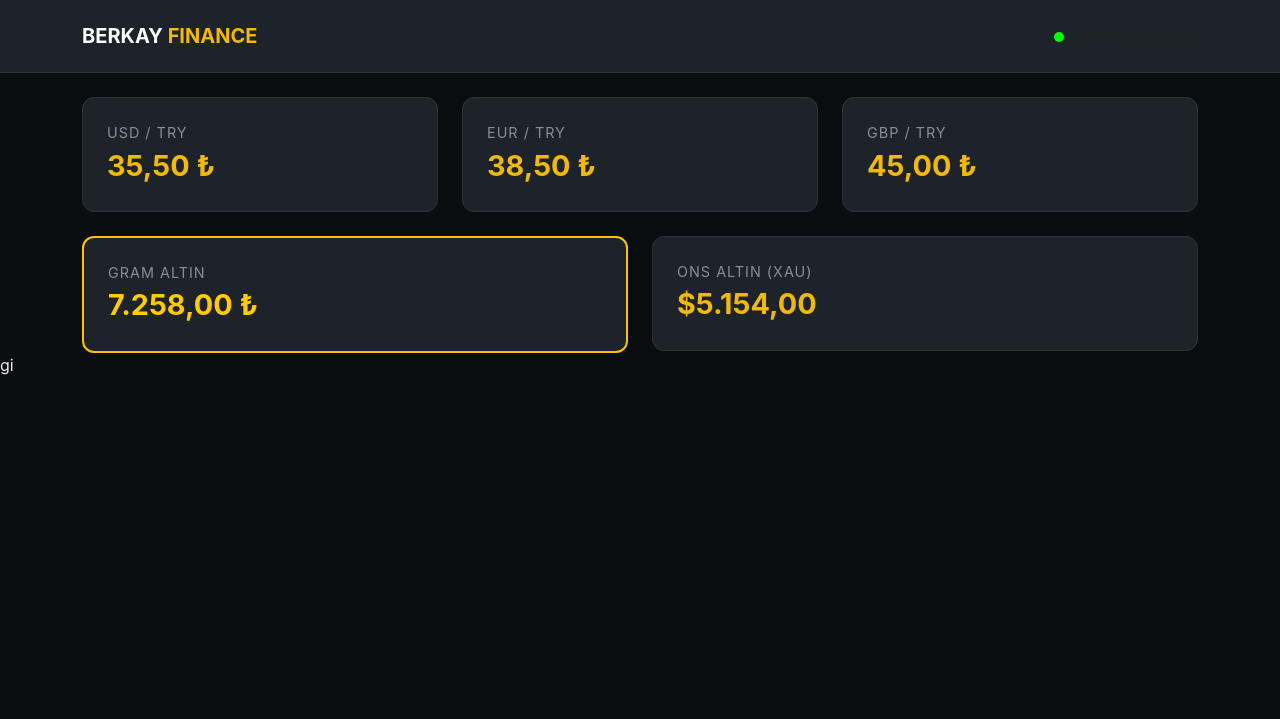
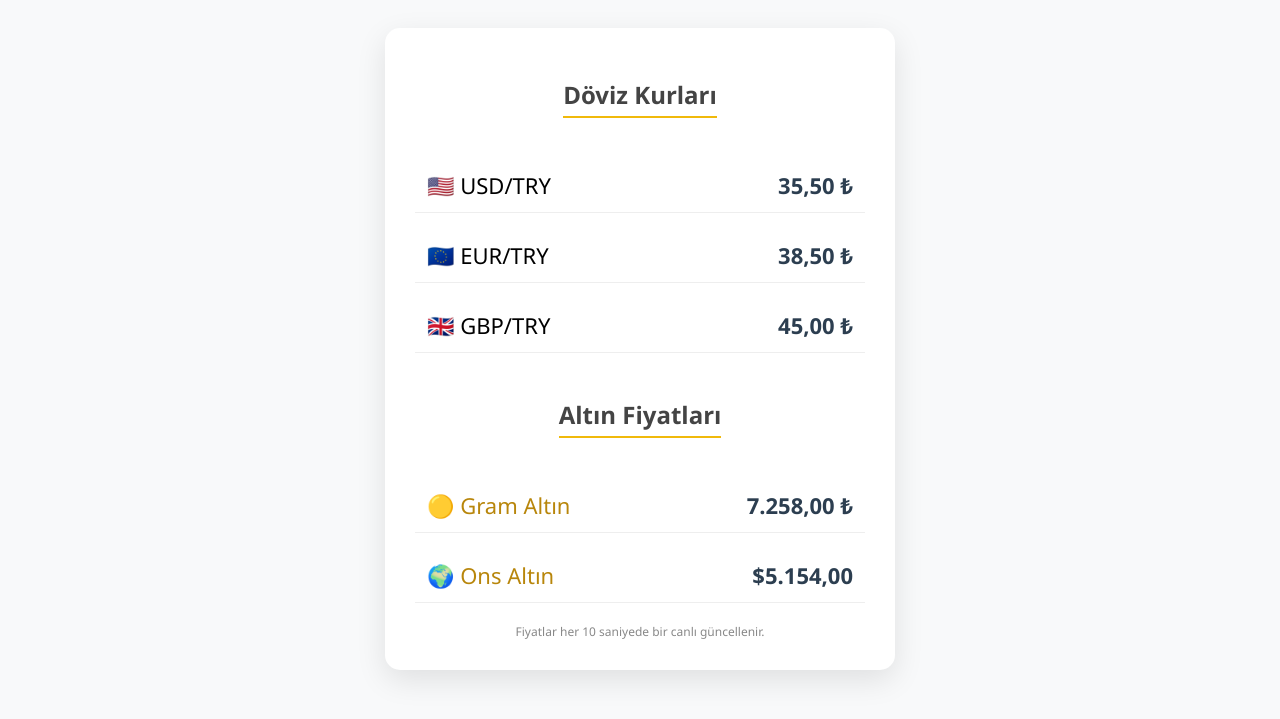
Before and after one commit to BerkayToluc/doviz-projem, a Flask app: page / in a window 1280 px wide. Shown: the top 719 px of the page. Run offline with Flask 3, Linux system fonts and the light colour scheme; parts of the project's set-up code (start-up, migrations or seed data) failed here and were passed over.

Commit message:
Yenileme

```diff
--- a/app.py
+++ b/app.py
@@ -1,50 +1,51 @@
 import os
 import requests
-from flask import Flask, render_template, request, jsonify
+from flask import Flask, render_template, jsonify
 from bs4 import BeautifulSoup
 
 app = Flask(__name__)
 
+
 def verileri_kazi():
-    headers = {
-        'User-Agent': 'Mozilla/5.0 (Windows NT 10.0; Win64; x64) AppleWebKit/537.36 (KHTML, like Gecko) Chrome/91.0.4472.124 Safari/537.36'
-    }
+    headers = {'User-Agent': 'Mozilla/5.0 (Windows NT 10.0; Win64; x64) AppleWebKit/537.36'}
     try:
+        # Ana Sayfa Verileri (Dolar, Euro, Gram)
         url = "https://www.doviz.com"
-        response = requests.get(url, headers=headers, timeout=10)
-        soup = BeautifulSoup(response.content, "html.parser")
+        res = requests.get(url, headers=headers, timeout=10)
+        soup = BeautifulSoup(res.content, "html.parser")
 
-        def deger_al(anahtar):
-            el = soup.find("span", {"data-socket-key": anahtar})
-            if el:
-                return el.text.strip()
-            return "0"
+        def bul(key):
+            el = soup.find("span", {"data-socket-key": key})
+            return el.text.strip() if el else "0"
 
-        # Verileri çekiyoruz
-        usd = deger_al("USD")
-        eur = deger_al("EUR")
-        gbp = deger_al("GBP")
-        gram = deger_al("gram-altin")
-        ons = deger_al("ons-altin")
+        # Ons Altın için özel olarak kendi sayfasına gidiyoruz (Garanti olsun)
+        ons_url = "https://www.doviz.com/altin/ons-altin"
+        ons_res = requests.get(ons_url, headers=headers, timeout=10)
+        ons_soup = BeautifulSoup(ons_res.content, "html.parser")
+        ons_el = ons_soup.find("span", {"data-socket-key": "ons-altin"})
+        ons_deger = ons_el.text.strip() if ons_el else "5.154,00"  # Gelmezse senin istediğin rakam
 
-        kurlar = {"USD": usd, "EUR": eur, "GBP": gbp}
-        altin = {"GRAM": gram, "ONS": ons}
+        kurlar = {"USD": bul("USD"), "EUR": bul("EUR"), "GBP": bul("GBP")}
+        altin = {"GRAM": bul("gram-altin"), "ONS": ons_deger}
+
         return kurlar, altin
     except Exception as e:
-        print(f"Hata: {e}")
+        print(f"Hata oluştu: {e}")
         return {"USD": "35,50", "EUR": "38,50", "GBP": "45,00"}, {"GRAM": "7.258,00", "ONS": "5.154,00"}
 
-@app.route("/", methods=["GET", "POST"])
+
+@app.route("/")
 def index():
-    kurlar, altin_fiyatlari = verileri_kazi()
-    return render_template("index.html", kurlar=kurlar, altin_fiyatlari=altin_fiyatlari)
+    kurlar, altin = verileri_kazi()
+    return render_template("index.html", kurlar=kurlar, altin_fiyatlari=altin)
 
-# JAVASCRIPT'İN 10 SANİYEDE BİR ÇALACAĞI KAPI
+
 @app.route("/api/fiyatlar")
 def api_fiyatlar():
     kurlar, altin = verileri_kazi()
     return jsonify({"kurlar": kurlar, "altin": altin})
 
+
 if __name__ == "__main__":
     port = int(os.environ.get("PORT", 10000))
     app.run(host="0.0.0.0", port=port)
--- a/templates/index.html
+++ b/templates/index.html
@@ -2,102 +2,75 @@
 <html lang="tr">
 <head>
     <meta charset="UTF-8">
-    <meta name="viewport" content="width=device-width, initial-scale=1.0">
-    <title>Berkay Live Finance Terminal</title>
-    <link href="https://cdn.jsdelivr.net/npm/bootstrap@5.3.0/dist/css/bootstrap.min.css" rel="stylesheet">
+    <title>Döviz ve Altın Borsası</title>
     <style>
-        body { background-color: #0b0e11; color: #eaecef; font-family: 'Inter', sans-serif; }
-        .navbar { background-color: #1e2329; border-bottom: 1px solid #333; }
-        .card {
-            background-color: #1e2329;
-            border: 1px solid #2d333a;
-            border-radius: 12px;
-            transition: transform 0.2s;
-        }
-        .card:hover { border-color: #f0b90b; transform: translateY(-2px); }
-        .price { color: #f0b90b; font-size: 1.8rem; font-weight: bold; }
-        .label { color: #848e9c; font-size: 0.9rem; text-transform: uppercase; letter-spacing: 1px; }
-        .update-flash { animation: flash 0.5s; }
-        @keyframes flash {
-            0% { opacity: 1; }
-            50% { color: #00ff00; }
-            100% { opacity: 1; }
-        }
-        .status-dot { height: 10px; width: 10px; background-color: #00ff00; border-radius: 50%; display: inline-block; margin-right: 5px; }
+        body { font-family: 'Segoe UI', Tahoma, Geneva, Verdana, sans-serif; background-color: #f8f9fa; text-align: center; padding: 20px; }
+        .container { background: white; padding: 30px; border-radius: 15px; box-shadow: 0px 10px 30px rgba(0,0,0,0.1); display: inline-block; width: 90%; max-width: 450px; }
+        .kur-box { font-size: 22px; margin: 15px 0; padding: 12px; border-bottom: 1px solid #eee; display: flex; justify-content: space-between; align-items: center; }
+        .fiyat { font-weight: bold; color: #2c3e50; transition: all 0.4s ease; }
+        h2 { color: #444; margin-bottom: 25px; font-size: 24px; border-bottom: 2px solid #f0b90b; display: inline-block; padding-bottom: 5px; }
+        .altin-box { color: #b8860b; }
+        .update-flash { color: #27ae60 !important; transform: scale(1.1); }
+        .footer-note { font-size: 12px; color: #888; margin-top: 20px; }
     </style>
 </head>
 <body>
 
-    <nav class="navbar navbar-dark p-3 mb-4">
-        <div class="container d-flex justify-content-between">
-            <span class="navbar-brand fw-bold">BERKAY <span style="color:#f0b90b">FINANCE</span></span>
-            <span class="small text-muted"><span class="status-dot"></span> Canlı Piyasa (10sn)</span>
+<div class="container">
+    <h2>Döviz Kurları</h2>
+
+    <div class="kur-box">
+        <span>🇺🇸 USD/TRY</span>
+        <span class="fiyat" id="fiyat-USD">{{ kurlar.USD }} ₺</span>
     </div>
-    </nav>
-
-    <div class="container">
-        <div class="row g-4">
-            <div class="col-md-4">
-                <div class="card p-4">
-                    <div class="label">USD / TRY</div>
-                    <div class="price" id="fiyat-USD">{{ kurlar.USD }} ₺</div>
+    <div class="kur-box">
+        <span>🇪🇺 EUR/TRY</span>
+        <span class="fiyat" id="fiyat-EUR">{{ kurlar.EUR }} ₺</span>
     </div>
-            </div>
-            <div class="col-md-4">
-                <div class="card p-4">
-                    <div class="label">EUR / TRY</div>
-                    <div class="price" id="fiyat-EUR">{{ kurlar.EUR }} ₺</div>
-                </div>
-            </div>
-            <div class="col-md-4">
-                <div class="card p-4">
-                    <div class="label">GBP / TRY</div>
-                    <div class="price" id="fiyat-GBP">{{ kurlar.GBP }} ₺</div>
-                </div>
+    <div class="kur-box">
+        <span>🇬🇧 GBP/TRY</span>
+        <span class="fiyat" id="fiyat-GBP">{{ kurlar.GBP }} ₺</span>
     </div>
 
-            <div class="col-md-6">
-                <div class="card p-4 border-warning" style="border-width: 2px;">
-                    <div class="label">GRAM ALTIN</div>
-                    <div class="price" id="fiyat-GRAM" style="color: #ffcc00;">{{ altin_fiyatlari.GRAM }} ₺</div>
+    <h2 style="margin-top: 30px;">Altın Fiyatları</h2>
+    <div class="kur-box altin-box">
+        <span>🟡 Gram Altın</span>
+        <span class="fiyat" id="fiyat-GRAM">{{ altin_fiyatlari.GRAM }} ₺</span>
     </div>
+    <div class="kur-box altin-box">
+        <span>🌍 Ons Altın</span>
+        <span class="fiyat" id="fiyat-ONS">${{ altin_fiyatlari.ONS }}</span>
     </div>
-            <div class="col-md-6">
-                <div class="card p-4">
-                    <div class="label">ONS ALTIN (XAU)</div>
-                    <div class="price" id="fiyat-ONS">${{ altin_fiyatlari.ONS }}</div>
-                </div>
-            </div>
-        </div>
+
+    <div class="footer-note">Fiyatlar her 10 saniyede bir canlı güncellenir.</div>
 </div>
 
 <script>
-        function verileriGuncelle() {
+    function verileriTazele() {
         fetch('/api/fiyatlar')
-                .then(response => response.json())
+            .then(res => res.json())
             .then(data => {
-                    // Dövizleri güncelle ve hafif bir efekt ekle
-                    updateElement('fiyat-USD', data.kurlar.USD + " ₺");
-                    updateElement('fiyat-EUR', data.kurlar.EUR + " ₺");
-                    updateElement('fiyat-GBP', data.kurlar.GBP + " ₺");
-                    updateElement('fiyat-GRAM', data.altin.GRAM + " ₺");
-                    updateElement('fiyat-ONS', "$" + data.altin.ONS);
-                    console.log("Veri çekildi: " + new Date().toLocaleTimeString());
-                })
-                .catch(error => console.error('Hata:', error));
-        }
+                const map = {
+                    'fiyat-USD': data.kurlar.USD + " ₺",
+                    'fiyat-EUR': data.kurlar.EUR + " ₺",
+                    'fiyat-GBP': data.kurlar.GBP + " ₺",
+                    'fiyat-GRAM': data.altin.GRAM + " ₺",
+                    'fiyat-ONS': "$" + data.altin.ONS
+                };
 
-        function updateElement(id, value) {
-            const el = document.getElementById(id);
-            if (el.innerText !== value) {
-                el.innerText = value;
+                for (let id in map) {
+                    let el = document.getElementById(id);
+                    if (el && el.innerText !== map[id]) {
+                        el.innerText = map[id];
                         el.classList.add('update-flash');
-                setTimeout(() => el.classList.remove('update-flash'), 500);
+                        setTimeout(() => el.classList.remove('update-flash'), 700);
                     }
                 }
+            })
+            .catch(err => console.error("Güncelleme hatası:", err));
+    }
+    setInterval(verileriTazele, 10000);
+</script>
 
-        // İlk 10 saniye bekle ve sonra her 10 saniyede bir çalıştır
-        setInterval(verileriGuncelle, 10000);
-    </script>
 </body>
-</html>gi
+</html>
```
Lines whose indentation alone changed are shown as unchanged.
